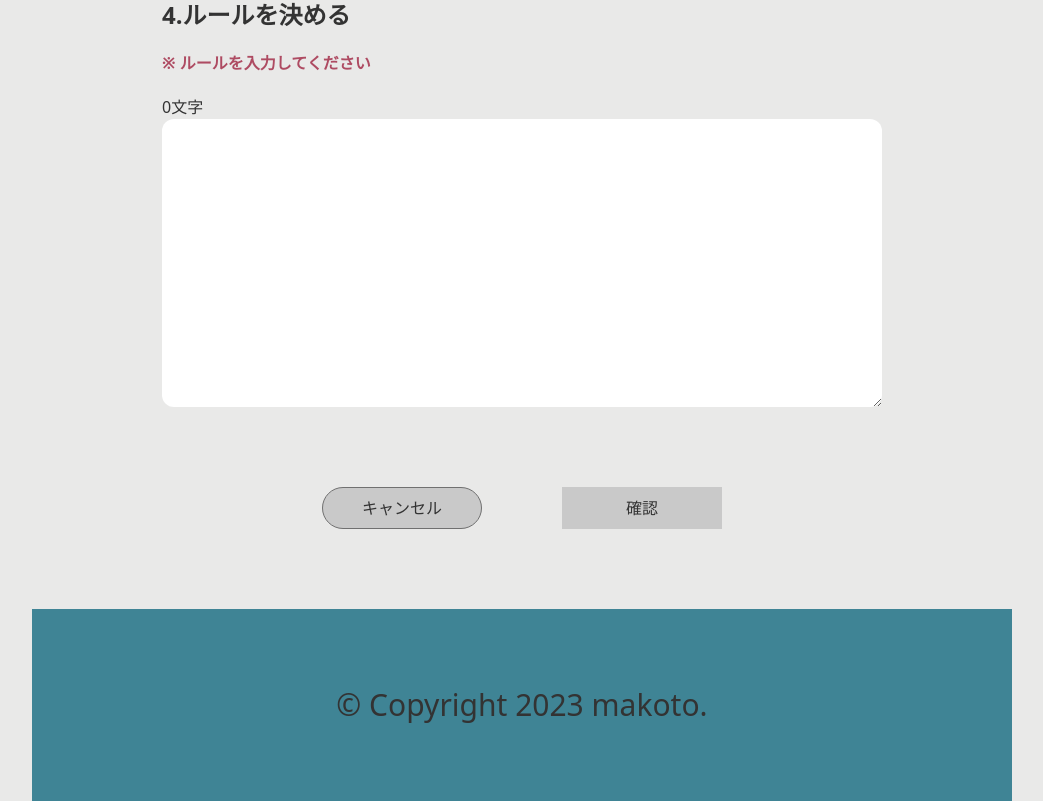
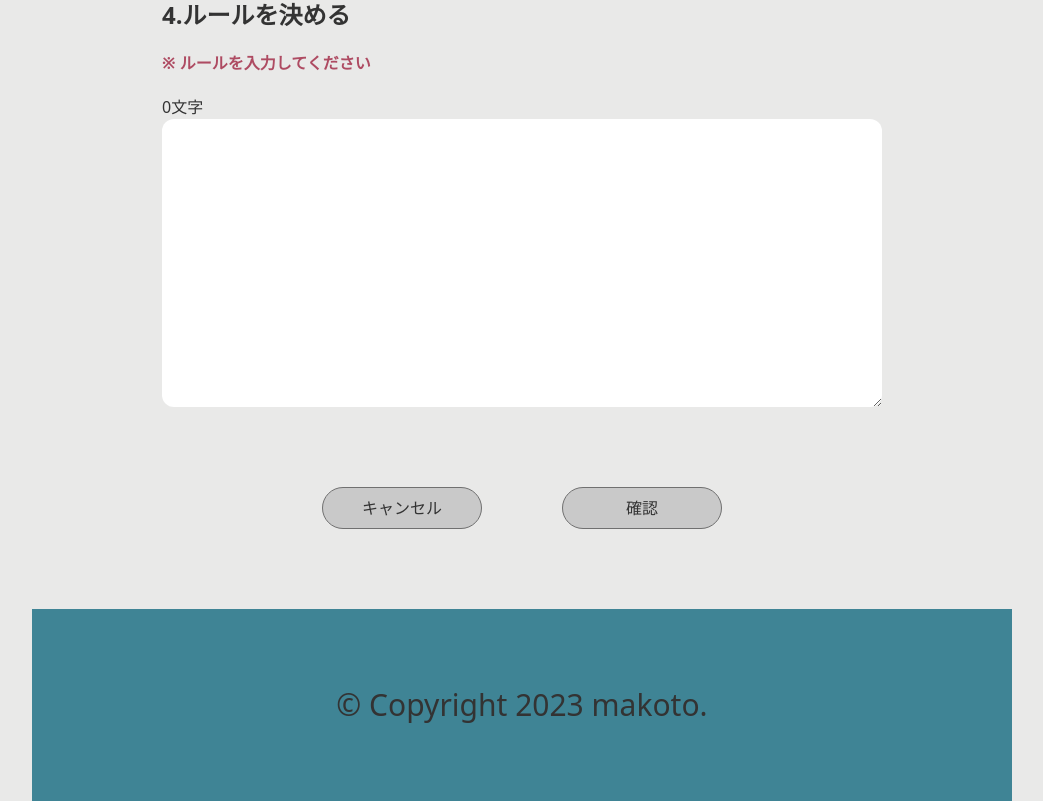
Before and after one commit to makoto00000/SomeDiaries, a Next.js app: page /create in a window 1280 px wide. Shown: the part 1303-2104 px from the top of the page, without its empty margins (118-1161 px from the left). Built offline with nearby package versions, Linux system fonts and the light colour scheme; no server answers.

Commit message:
バリデーション用CSSを追加

```diff
--- a/src/app/globals.css
+++ b/src/app/globals.css
@@ -37,4 +37,10 @@
   .button {
     @apply border border-borderColor rounded-3xl py-2 px-4 hover hover:bg-accentColor;
   }
+  .falseButton {
+    @apply border border-borderColor rounded-3xl py-2 px-4;
+  }
+  .modal {
+    @apply absolute top-1/2 left-1/2 -translate-y-1/2 -translate-x-1/2 bg-white p-10 w-3/5 h-96 rounded-3xl;
+  }
 }
```
